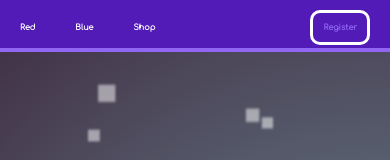
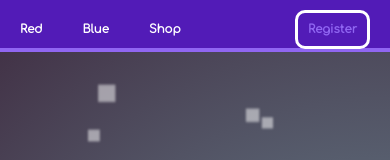
Before and after one commit to brlnoble/Template-Examples, a plain HTML site: page register.html in a window 390 px wide. Shown: the top 160 px of the page. Drawn offline with Linux system fonts and the light colour scheme.

Commit message:
Update registerStyle.css

```diff
--- a/CSS/registerStyle.css
+++ b/CSS/registerStyle.css
@@ -142,7 +142,7 @@ a {
 
 @media only screen and (max-width: 600px) {
   .nav-items {
-    font-size: 50%;
+    font-size: 3vw;
     padding: 0;
 }
 .nav {
```
